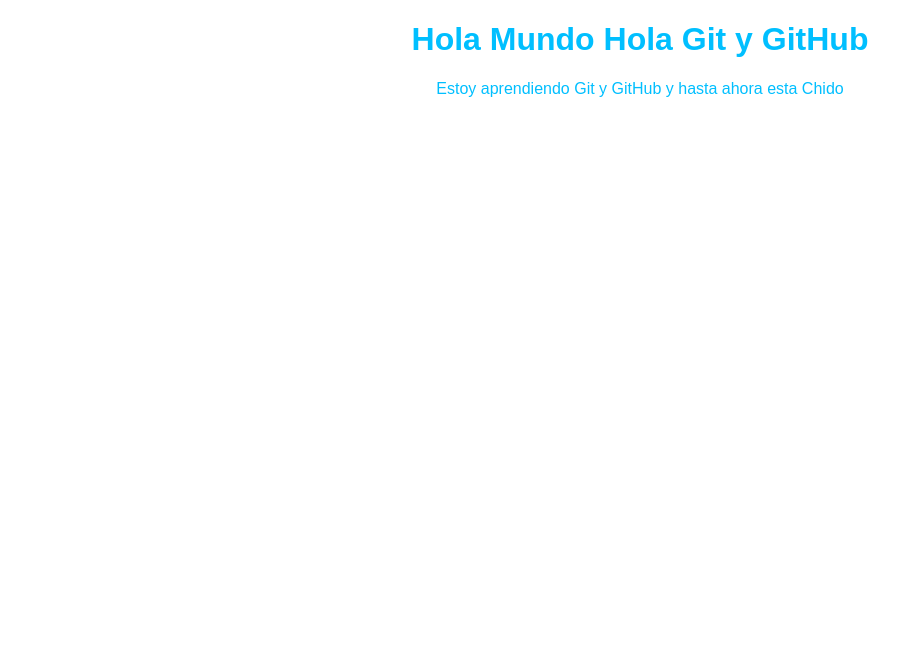
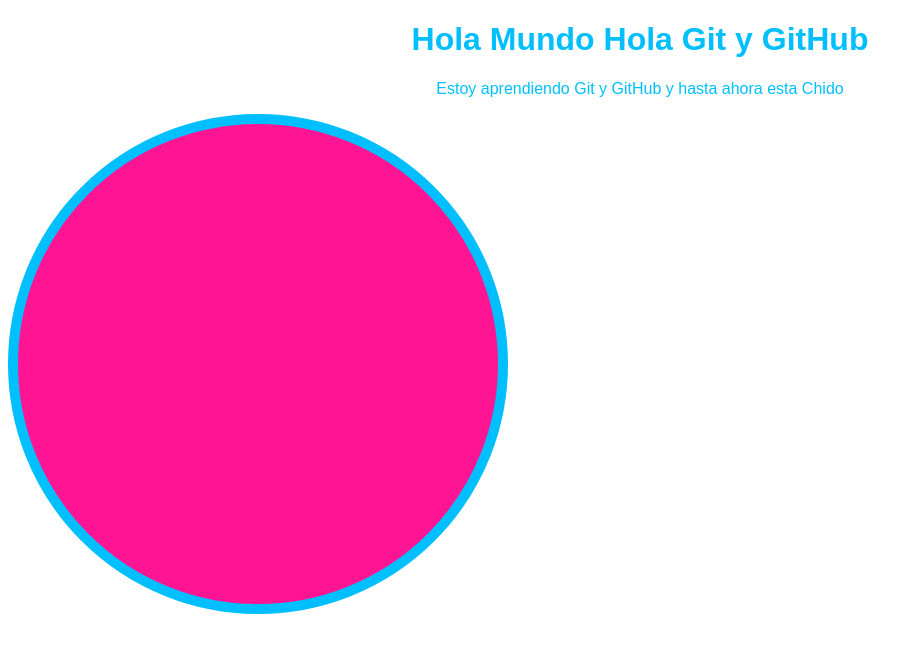
Before and after one commit to OmegaLuis/hyperblog, a plain HTML site: page index.html in a window 1280 px wide. Shown: the whole page, without its empty margins (0-923 px from the left). Drawn offline with Linux system fonts and the light colour scheme.

```diff
--- a/css/estilos.css
+++ b/css/estilos.css
@@ -4,3 +4,11 @@ body{
     color: deepskyblue;
 
 }
+
+div{
+    width: 30rem;
+    height: 30rem;
+    background-color: deeppink;
+    border: 10px solid deepskyblue;
+    border-radius: 100%;
+}
--- a/index.html
+++ b/index.html
@@ -13,5 +13,9 @@
     </h1>
     <p>Estoy aprendiendo Git y GitHub y hasta ahora esta Chido</p>
 
+
+    <div>
+
+    </div>
 </body>
 </html>
```
